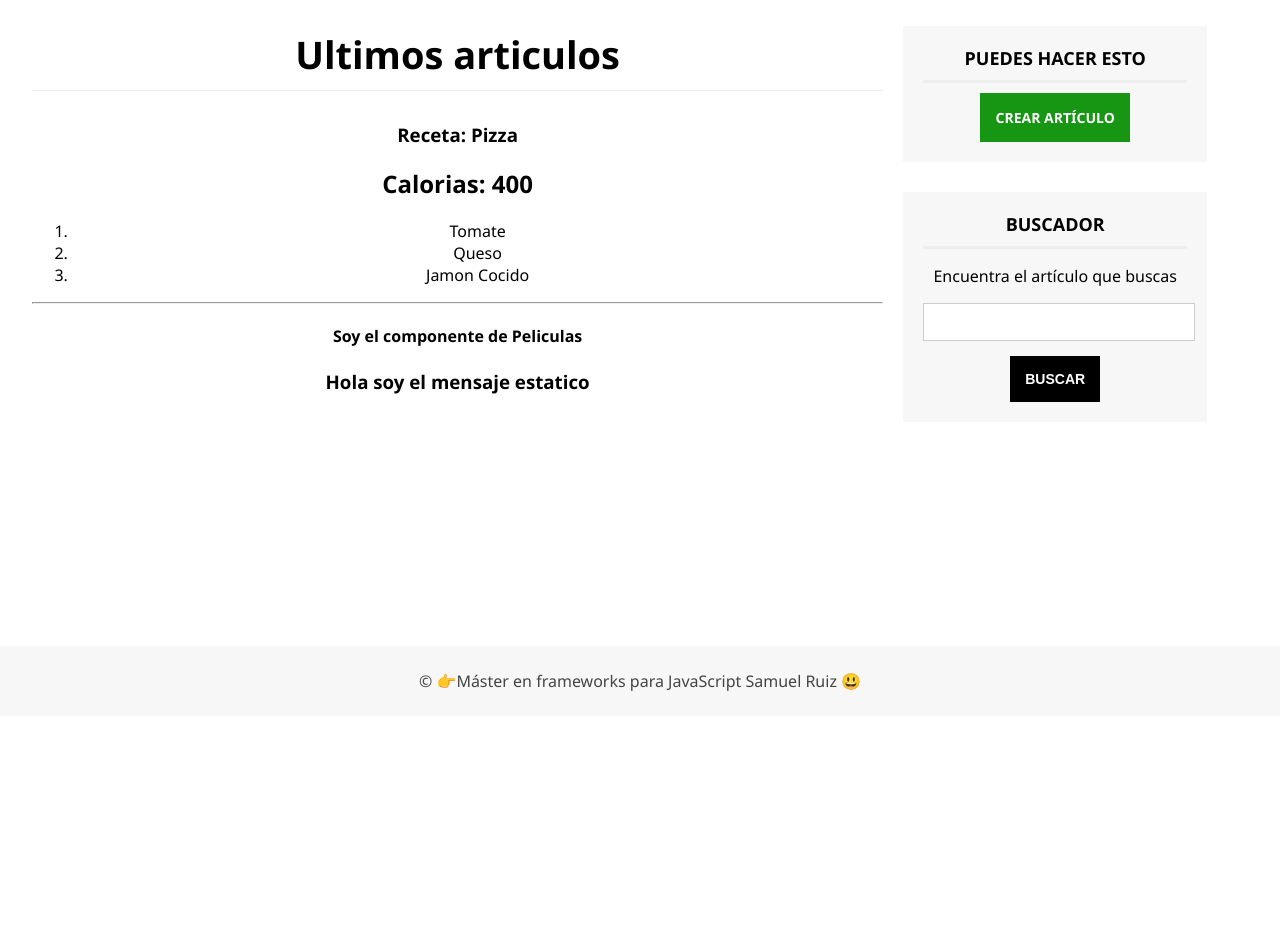
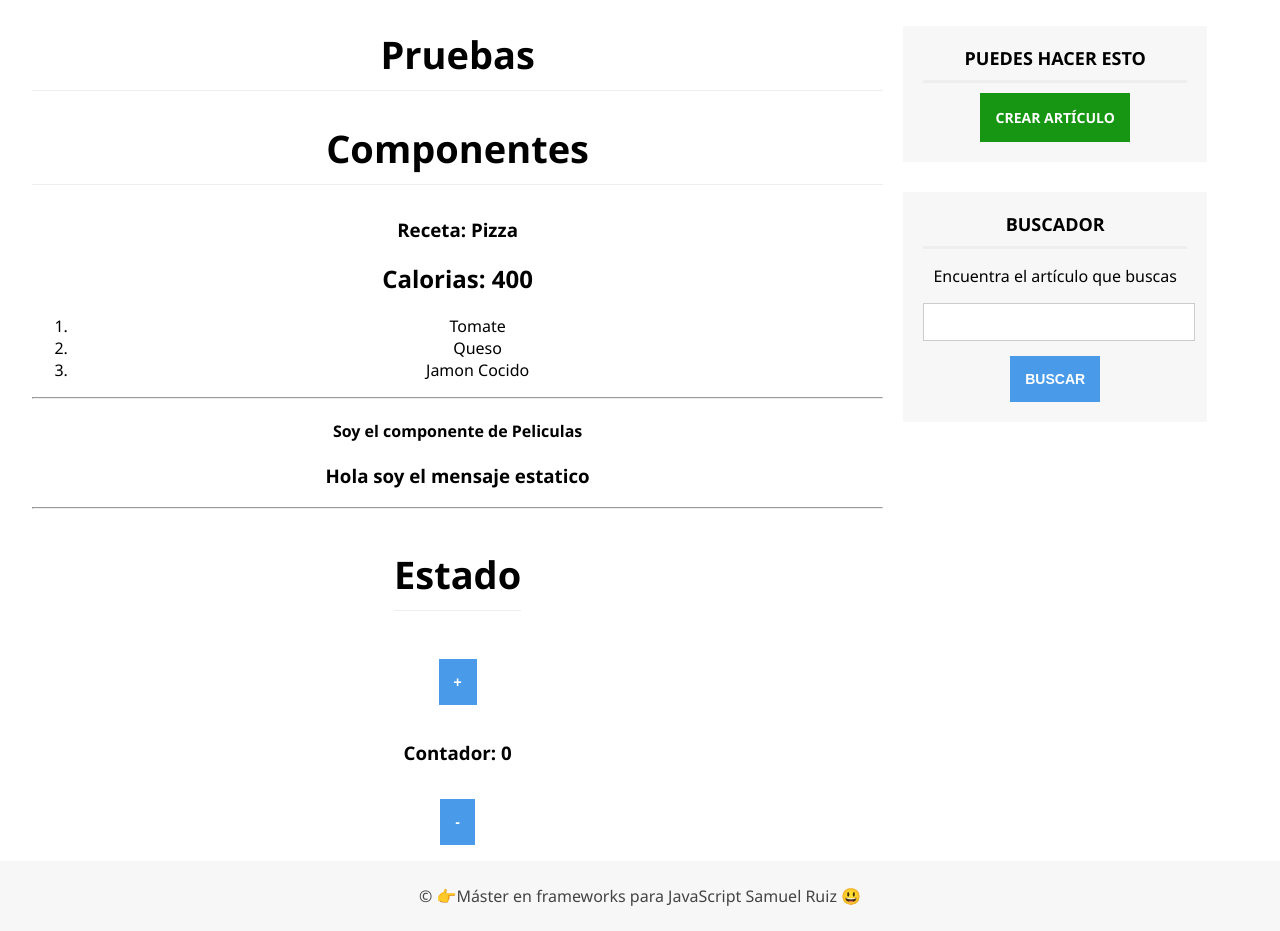
Before and after one commit to tamueka/masterREACT, a React (Create React App) app: page / in a window 1280 px wide. Shown: the part 480-1411 px from the top of the page. Before the commit the page ends 1196 px from the top, so only its background shows below. Built offline with nearby package versions, Linux system fonts and the light colour scheme.

Commit message:
estado de los componentes en react (React state)+ css + errores

```diff
--- a/src/assets/css/App.css
+++ b/src/assets/css/App.css
@@ -21,6 +21,15 @@ body {
 .center {
   width: 75%;
   margin: 0px auto;
+}
+
+.flex{
+  display: flex;
+  flex-direction: column;
+  justify-content: space-around;
+  align-items: center;
+
+
 }
 
 .clearfix {
@@ -184,7 +193,7 @@ body {
 
 .btn {
   display: block;
-  background: black;
+  background: rgba(73, 155, 234, 1);
   color: white;
   padding: 15px;
   font-weight: bold;
--- a/src/components/SeccionPruebas.js
+++ b/src/components/SeccionPruebas.js
@@ -1,15 +1,68 @@
-import React, {Component} from 'react';
+import React, { Component } from "react";
 import MiComponente from "../components/MiComponente";
 import Peliculas from "../components/Peliculas";
 
-class SeccionPruebas extends Component{
-    render(){
+class SeccionPruebas extends Component {
+
+  contador = 0;
+
+/*   constructor(props) {   FORMA LARGA
+    super(props);
+
+    this.state = {
+      contador: 0,
+    };
+  } */
+
+  state = {             /* FORMA CORTA */
+    contador: 0
+  }
+
+  sumar() {
+    /* this.contador = this.contador++; NO FUNCIONA*/
+    /* this.state.contador = this.state.contador++; NO FUNCIONA*/
+    this.setState({
+      contador: this.contador++
+    });
+  }
+
+  restar() {
+    /* this.contador = this.contador--; NO FUNCIONA*/
+    /* this.state.contador = this.state.contador--; NO FUNCIONA*/
+    this.setState({
+      contador: this.contador--
+    })
+  }
+
+  render() {
     return (
       <section id="content">
-          <h2 className="subheader">Ultimos articulos</h2>
+        <h2 className="subheader">Pruebas</h2>
         <section className="componentes">
+          <h2 className="subheader">Componentes</h2>
           <MiComponente />
           <Peliculas />
+          <hr />
+        </section>
+        <section className="flex">
+          <h2 className="subheader">Estado</h2>
+          <p>
+            <input
+              className="btn btn-primary"
+              type="button"
+              value="+"
+              onClick={this.sumar.bind(this)}
+            />
+          </p>
+          <h3>Contador: {this.contador}</h3>
+          <p>
+            <input
+              className="btn btn-primary"
+              type="button"
+              value="-"
+              onClick={this.restar.bind(this)}
+            />
+          </p>
         </section>
       </section>
     );
--- a/src/components/Sidebar.js
+++ b/src/components/Sidebar.js
@@ -16,7 +16,7 @@ class Sidebar extends Component {
           <p>Encuentra el artículo que buscas</p>
           <form>
             <input type="text" name="search" />
-            <input type="submit" name="submit" value="Buscar" class="btn" />
+            <input type="submit" name="submit" value="Buscar" className="btn" />
           </form>
         </div>
       </aside>
```
Lines whose indentation alone changed are shown as unchanged.
